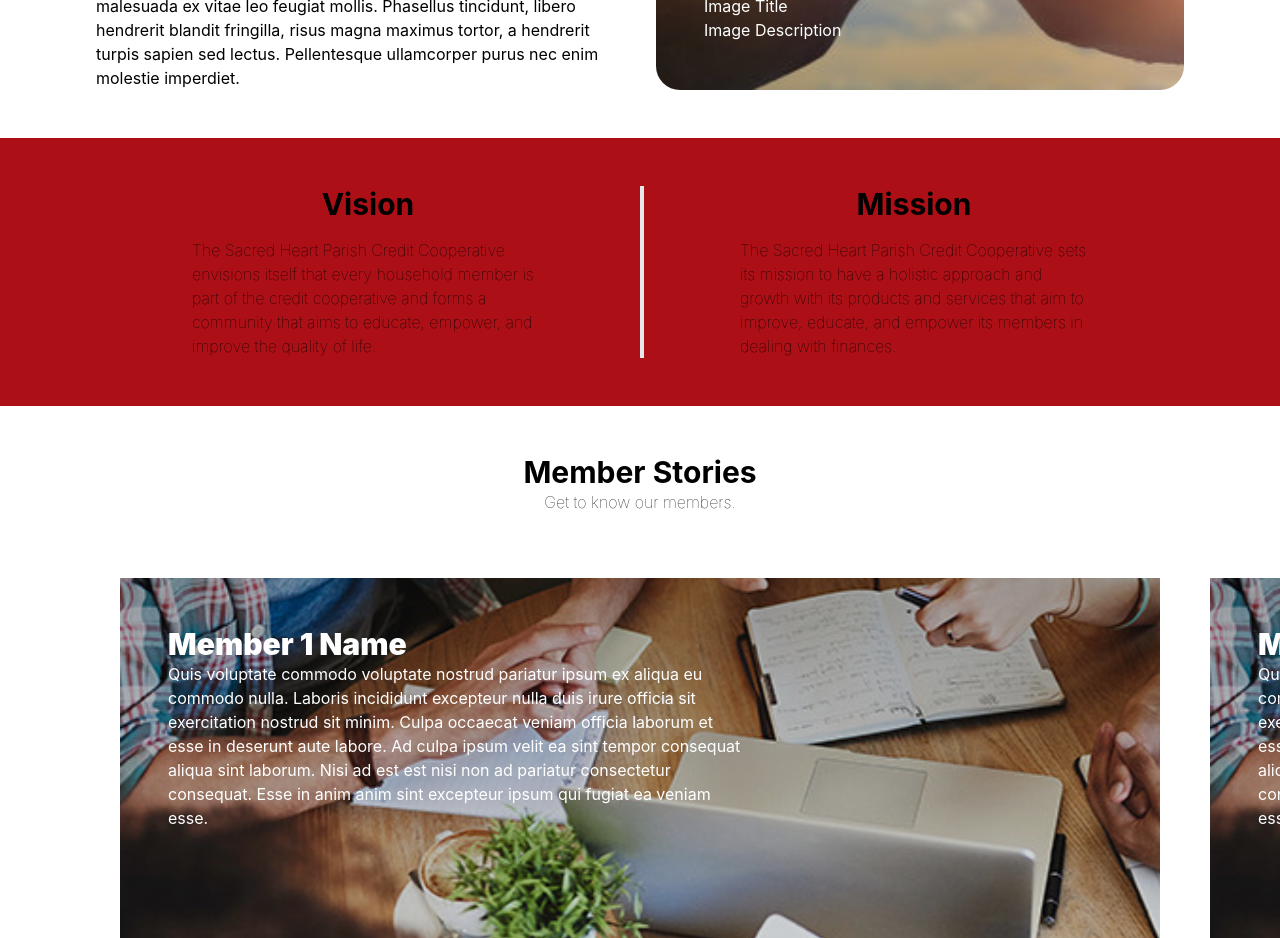
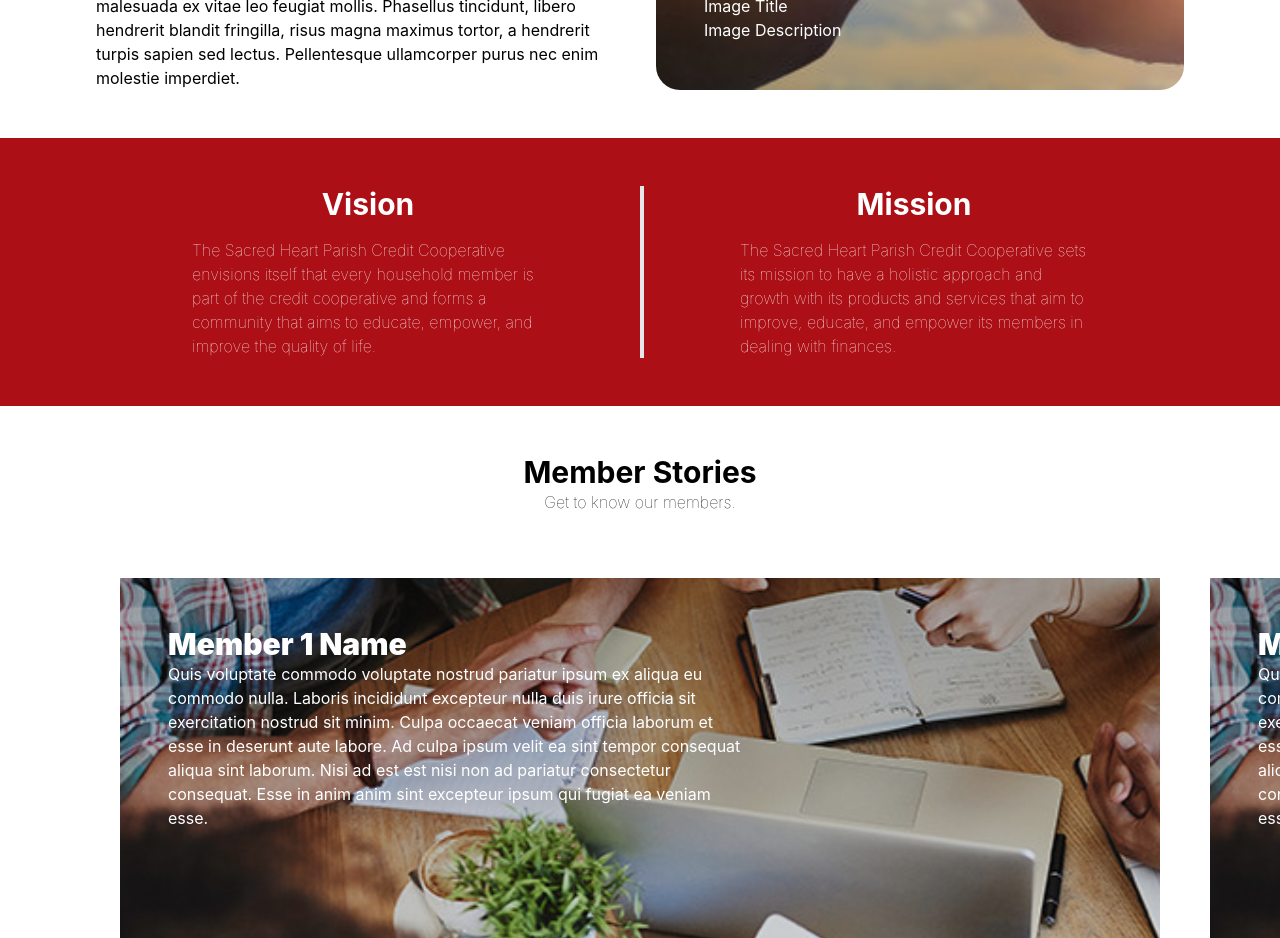
Before and after one commit to matthewdizon/shpcc-frontend, a Next.js app: page / in a window 1280 px wide. Shown: the part 1260-2198 px from the top of the page. Built offline with nearby package versions, Linux system fonts and the light colour scheme.

Commit message:
changed font color in mission/vision

```diff
--- a/pages/index.js
+++ b/pages/index.js
@@ -67,7 +67,7 @@ export default function Home() {
           </div>
         </div>
       </div>
-      <div className="bg-shpccDarkRed grid grid-cols-2 text-center -mx-24 px-24 py-12 divide-x-4 ">
+      <div className="bg-shpccDarkRed grid grid-cols-2 text-center -mx-24 px-24 py-12 divide-x-4 text-white">
         <div className="grid gap-4 px-24">
           <h2 className="font-bold text-3xl">Vision</h2>
           <p className="text-left font-thin">
```
